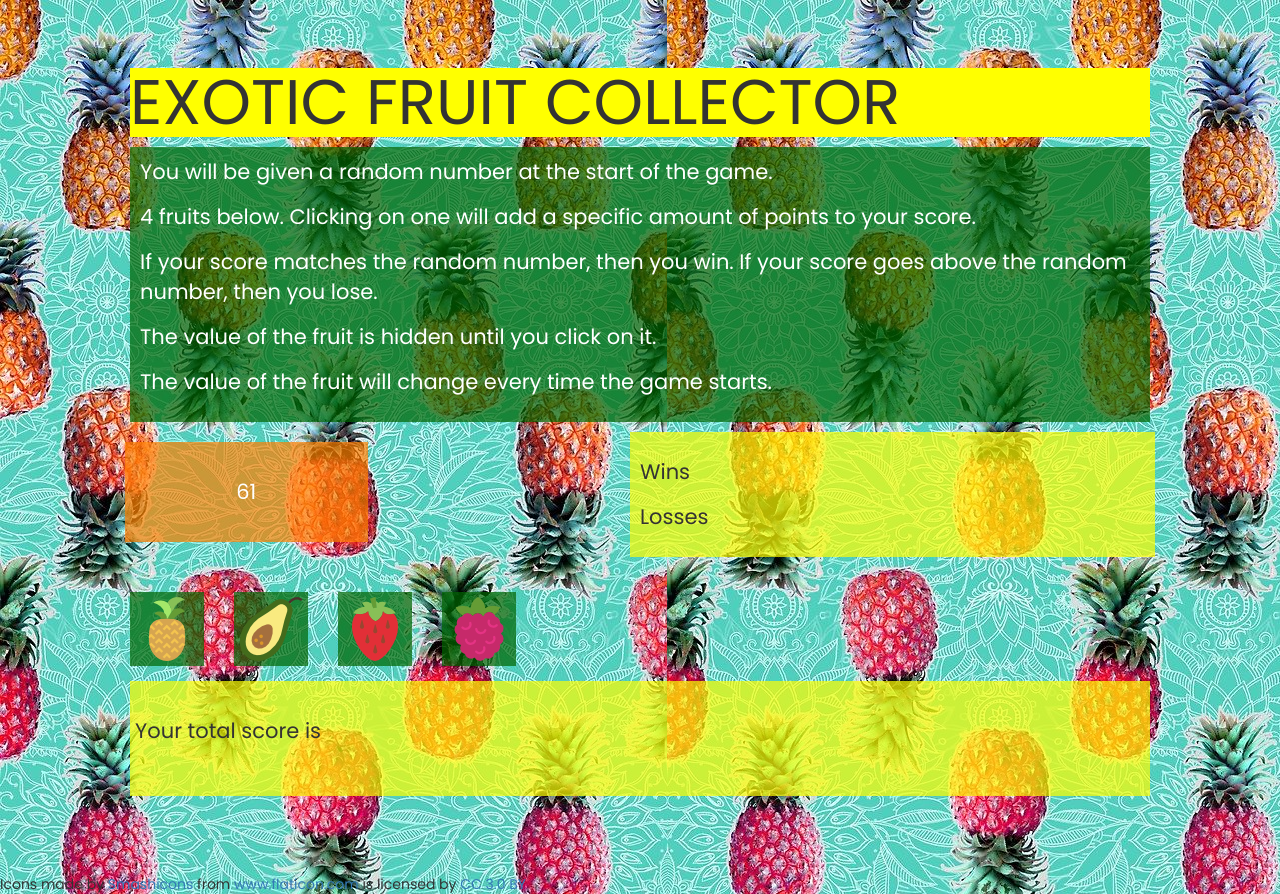
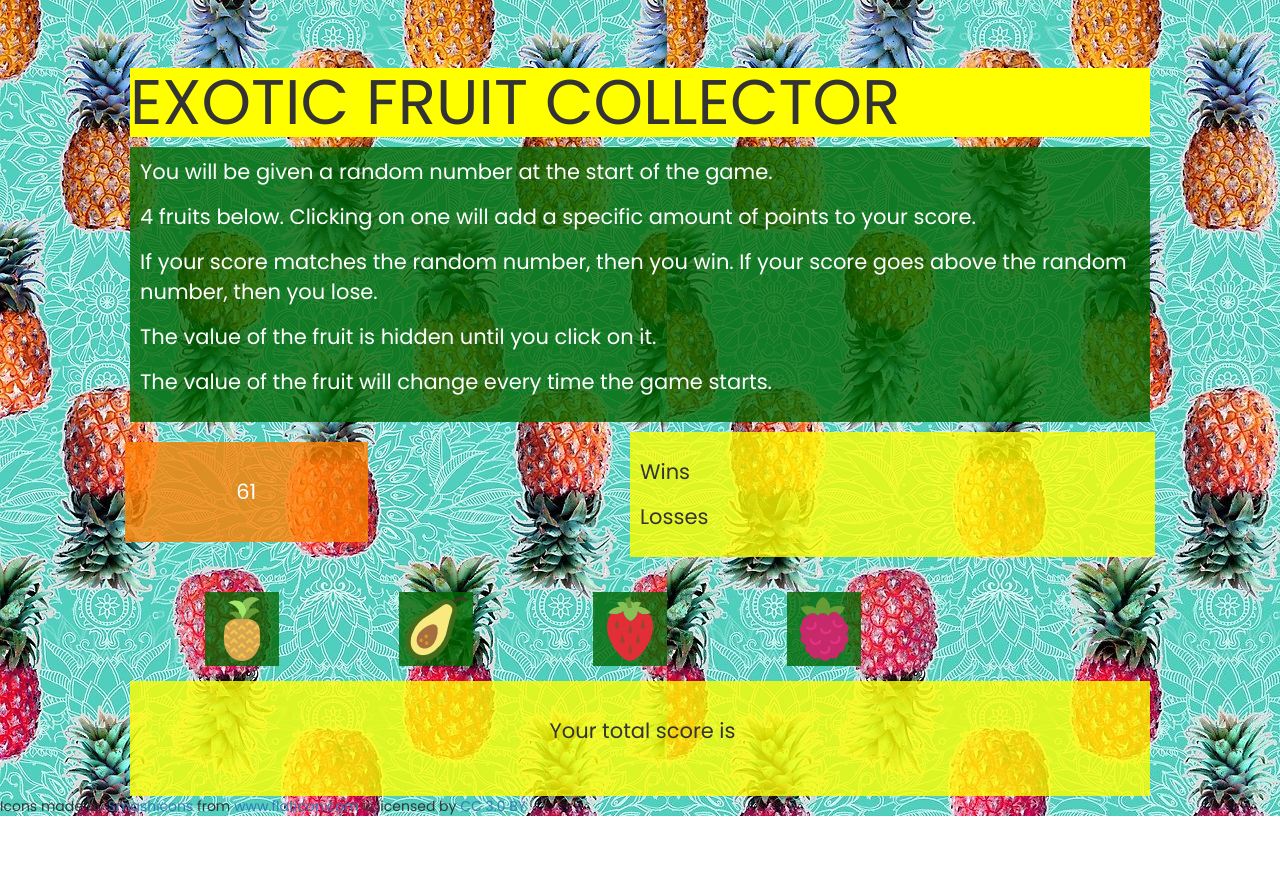
Before and after one commit to mapipina/fruit-collector-game, a plain HTML site: page index.html in a window 1280 px wide. After the commit the page ends 816 px from the top, so only its background shows below. Drawn offline with nearby package versions, Linux system fonts and the light colour scheme.

Commit message:
edited some css properties such as text alignment and spread out fruits.

```diff
--- a/assets/css/style.css
+++ b/assets/css/style.css
@@ -17,14 +17,14 @@ h1 {
 }
 
 .instructions {
-	background-color: rgba(0,102,0,.7);
+	background-color: rgba(0,102,0,.8);
 	color: white;
 	padding: 10px;
 }
 
 
 #randomNumber {
-	background-color: rgba(255,128,0,.7);
+	background-color: rgba(255,128,0,.8);
 	color: white;
 	padding: 35px 0 35px 0;
 	text-align: center;
@@ -36,8 +36,8 @@ h1 {
 
 #fruits img {
 	float: left;
-	margin: 15px;
-	background-color: rgba(0,102,0,.7);
+	margin: 15px 60px 15px 60px;
+	background-color: rgba(0,102,0,.8);
 	padding: 5px;
 }
 
@@ -49,15 +49,16 @@ h1 {
 }
 
 .aside {
-	background-color: rgba(255,255,0,.7);
+	background-color: rgba(255,255,0,.8);
 	margin: 10px;
 	padding: 10px;
 	float: right;
 }
 
 .score-div {
-	background-color: rgba(255,255,0,.7);
+	background-color: rgba(255,255,0,.8);
 	padding: 35px 0 35px 0;
+	text-align: center;
 }
 
 .score-div p {
--- a/index.html
+++ b/index.html
@@ -33,13 +33,13 @@
 				<p>Losses <span id="lossCounter"></span></p>
 		</div>
 	</div>
-		<div class="row" id="fruits">
+		<div class="col-md-12" id="fruits">
 			<div id="pineapple"><img src="assets/images/pineapple.png"></div>
 			<div id="avocado"><img src="assets/images/avocado.png"></div>
 			<div id="strawberry"><img src="assets/images/strawberry.png"></div>
 			<div id="berry"><img src="assets/images/raspberry.png"></div>
 		</div>
-			<div class="score-div">
+			<div class="score-div col-md-12">
 				<p>Your total score is</p>
 				<p id="scoreCounter"></p>
 			</div>
```
